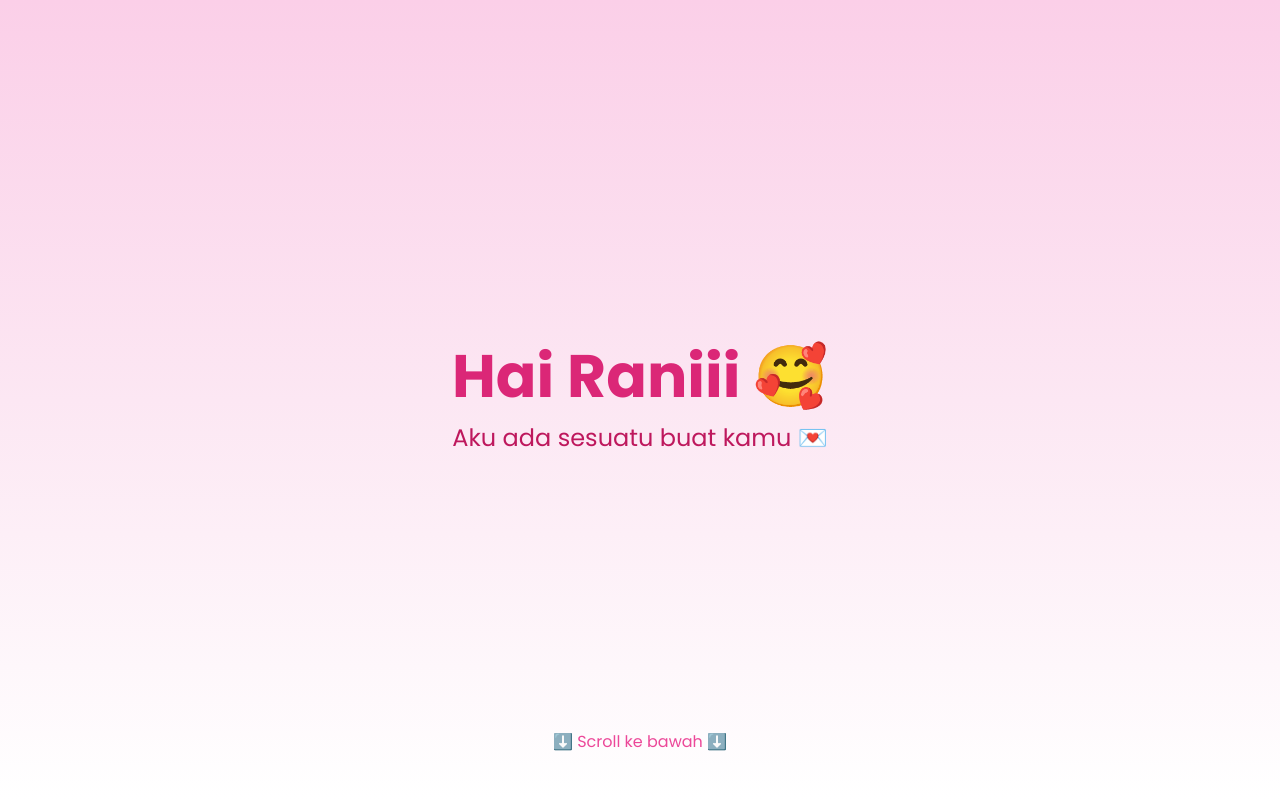
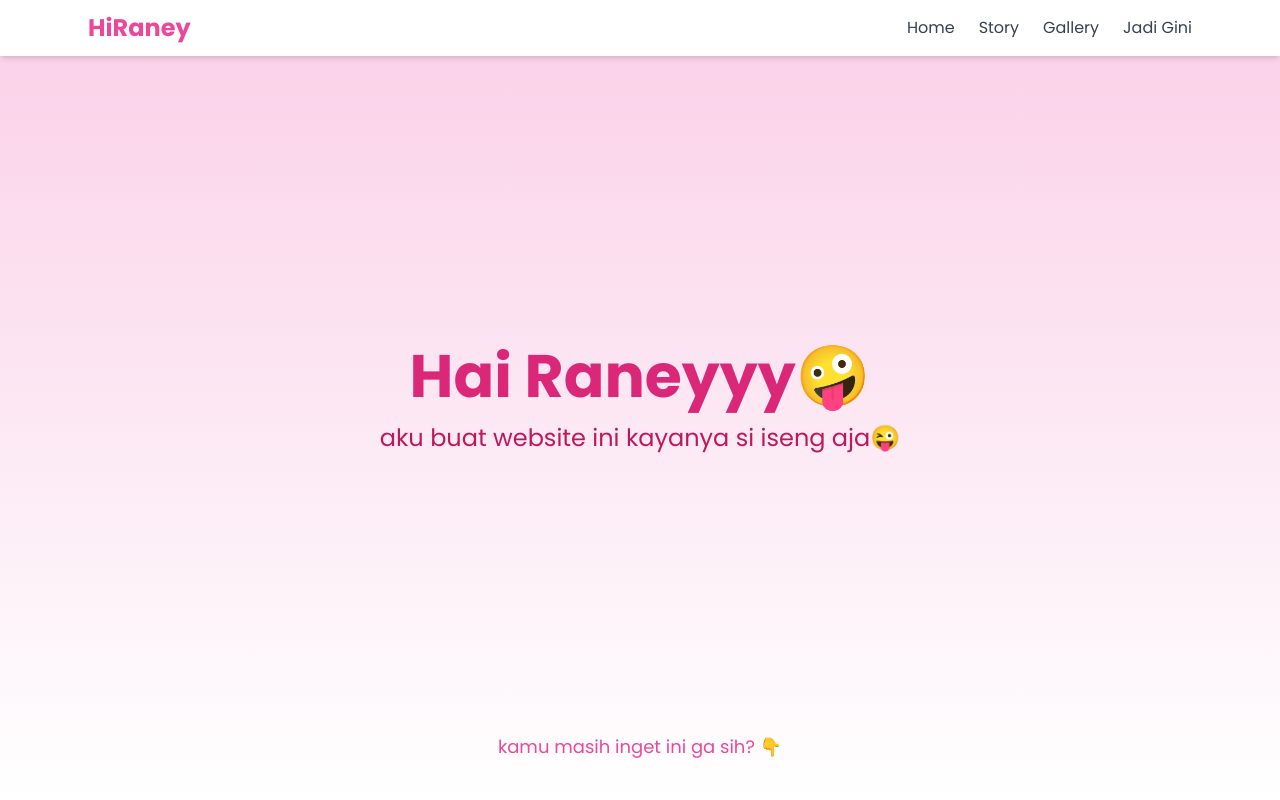
Before and after one commit to septianadip17/serani, a React (Vite) app: page / in a window 1280 px wide. Shown: the top 800 px of the page. Built offline with nearby package versions, Linux system fonts and the light colour scheme.

Commit message:
navbar added

```diff
--- a/package.json
+++ b/package.json
@@ -17,7 +17,8 @@
     "react": "^18.2.0",
     "react-confetti": "^6.4.0",
     "react-dom": "^18.2.0",
-    "react-icons": "^5.5.0"
+    "react-icons": "^5.5.0",
+    "react-scroll": "^1.9.3"
   },
   "devDependencies": {
     "@types/react": "^18.2.66",
--- a/src/App.jsx
+++ b/src/App.jsx
@@ -3,16 +3,18 @@ import StorySection from "./components/StorySection";
 import LoveLetter from "./components/LoveLetter";
 import Proposal from "./components/Proposal";
 import GallerySection from "./components/GallerySection";
+import Navbar from "./components/Navbar.jsx";
 
 function App() {
   return (
-    <>
+    <div className=" mx-auto font-sans">
+      <Navbar />
       <Landing />
       <StorySection />
       <GallerySection />
       <LoveLetter />
       <Proposal />
-    </>
+    </div>
   );
 }
 
--- a/src/components/Landing.jsx
+++ b/src/components/Landing.jsx
@@ -1,42 +1,35 @@
 // src/components/Landing.jsx
 import { motion } from "framer-motion";
-import { useEffect, useState } from "react";
 
 export default function Landing() {
-  const text = "Hai Raniii 🥰";
-  const [displayed, setDisplayed] = useState("");
-  const [index, setIndex] = useState(0);
+  return (
+    <div className="min-h-screen flex flex-col items-center justify-center bg-gradient-to-b from-pink-200 via-pink-100 to-peach-100 text-center relative overflow-hidden px-4" id="home">
+      {/* Main Text (Fade In) */}
+      <motion.h1
+        initial={{ opacity: 0, y: 30 }}
+        animate={{ opacity: 1, y: 0 }}
+        transition={{ duration: 1.2, ease: "easeOut" }}
+        className="text-3xl sm:text-4xl md:text-6xl font-bold text-pink-600 mb-4 font-[Dancing Script]"
+      >
+        Hai Raneyyy🤪
+      </motion.h1>
 
-  useEffect(() => {
-    if (index < text.length) {
-      const timeout = setTimeout(() => {
-        setDisplayed((prev) => prev + text[index]);
-        setIndex(index + 1);
-      }, 150);
-      return () => clearTimeout(timeout);
-    }
-  }, [index, text]);
-
-  return (
-    <div className="min-h-screen flex flex-col items-center justify-center bg-gradient-to-b from-pink-200 via-pink-100 to-peach-100 text-center relative overflow-hidden">
-      {/* Typing text */}
-      <h1 className="text-4xl md:text-6xl font-bold text-pink-600 mb-4 font-[Dancing Script]">
-        {displayed}
-      </h1>
-
-      {/* Sub text */}
-      {index >= text.length && (
-        <p className="text-lg md:text-2xl text-pink-700">
-          Aku ada sesuatu buat kamu 💌
-        </p>
-      )}
+      {/* Sub Text (Fade In after main text) */}
+      <motion.p
+        initial={{ opacity: 0, y: 20 }}
+        animate={{ opacity: 1, y: 0 }}
+        transition={{ duration: 1, delay: 1, ease: "easeOut" }}
+        className="text-base sm:text-lg md:text-2xl text-pink-700 max-w-xl"
+      >
+        aku buat website ini kayanya si iseng aja😜
+      </motion.p>
 
       {/* Animated hearts */}
       <motion.div
         initial={{ y: 200, opacity: 0 }}
         animate={{ y: -250, opacity: 1 }}
         transition={{ repeat: Infinity, duration: 5, ease: "easeInOut" }}
-        className="absolute text-pink-400 text-4xl left-1/4 bottom-0"
+        className="absolute text-pink-400 text-2xl sm:text-3xl md:text-4xl left-1/4 bottom-0"
       >
         💖
       </motion.div>
@@ -44,15 +37,20 @@ export default function Landing() {
         initial={{ y: 200, opacity: 0 }}
         animate={{ y: -300, opacity: 1 }}
         transition={{ repeat: Infinity, duration: 6, ease: "easeInOut" }}
-        className="absolute text-yellow-400 text-3xl right-1/3 bottom-0"
+        className="absolute text-yellow-400 text-xl sm:text-2xl md:text-3xl right-1/3 bottom-0"
       >
         ✨
       </motion.div>
 
       {/* Scroll indicator */}
-      <div className="absolute bottom-10 text-pink-500 animate-bounce">
-        ⬇️ Scroll ke bawah ⬇️
-      </div>
+      <motion.div
+        initial={{ opacity: 0 }}
+        animate={{ opacity: 1 }}
+        transition={{ delay: 2, duration: 1 }}
+        className="absolute bottom-8 text-pink-500 animate-bounce text-sm sm:text-base md:text-lg"
+      >
+        kamu masih inget ini ga sih? 👇
+      </motion.div>
     </div>
   );
 }
--- /dev/null
+++ b/src/components/Navbar.jsx
@@ -0,0 +1,57 @@
+import React from "react";
+import { Link } from "react-scroll"; // biar smooth scroll ke section
+
+export default function Navbar() {
+  return (
+    <nav className="fixed top-0 left-0 w-full bg-white shadow-md z-50">
+      <div className="max-w-6xl mx-auto px-6 py-3 flex justify-between items-center">
+        {/* Logo / Title */}
+        <h1 className="text-2xl font-bold text-pink-500">HiRaney</h1>
+
+        {/* Menu */}
+        <ul className="flex space-x-6 text-gray-700 font-medium">
+          <li>
+            <Link
+              to="home"
+              smooth={true}
+              duration={500}
+              className="cursor-pointer hover:text-pink-500 transition"
+            >
+              Home
+            </Link>
+          </li>
+          <li>
+            <Link
+              to="story"
+              smooth={true}
+              duration={500}
+              className="cursor-pointer hover:text-pink-500 transition"
+            >
+              Story
+            </Link>
+          </li>
+          <li>
+            <Link
+              to="gallery"
+              smooth={true}
+              duration={500}
+              className="cursor-pointer hover:text-pink-500 transition"
+            >
+              Gallery
+            </Link>
+          </li>
+          <li>
+            <Link
+              to="about"
+              smooth={true}
+              duration={500}
+              className="cursor-pointer hover:text-pink-500 transition"
+            >
+              Jadi Gini
+            </Link>
+          </li>
+        </ul>
+      </div>
+    </nav>
+  );
+}
--- a/src/components/Stories.jsx
+++ /dev/null
@@ -1,114 +0,0 @@
-import React from 'react'
-import {
-  FaCommentDots,
-  FaPhoneAlt,
-  FaLaughSquint,
-  FaVideo,
-  FaMoon,
-  FaHeartBroken,
-  FaHeart,
-  FaRing,
-} from "react-icons/fa";
-import { useEffect } from "react";
-import AOS from "aos";
-import "aos/dist/aos.css";
-
-
-const Stories = () => {
-  useEffect(() => {
-    AOS.init({
-      duration: 800,
-      once: true,
-    });
-  }, []);
-
-  const stories = [
-    {
-      title: "Lucu amat yak",
-      text: "It started from a simple chat, but something about you felt special from the very beginning.",
-      icon: FaCommentDots,
-      image: ["/photos/chat-pertama.jpeg", "/photos/ig-chat.png"],
-      imagePosition: "right",
-    },
-    {
-      title: "",
-      text: "Your voice instantly calmed me. That phone call changed everything.",
-      icon: FaPhoneAlt,
-      image: "/photos/first-call.jpeg",
-      imagePosition: "left",
-    },
-    {
-      title: "Our Little Jokes",
-      text: "Gendut Lucu, Nasi Padang, Jatuh-Jatuh — those silly moments became treasures.",
-      icon: FaLaughSquint,
-      image: "/photos/jokes.jpeg",
-      imagePosition: "right",
-    },
-    {
-      title: "Our First Video Call",
-      text: "Seeing your smile on screen made me wish I could reach through it and hug you.",
-      icon: FaVideo,
-      image: "/photos/video-call.jpeg",
-      imagePosition: "left",
-    },
-    {
-      title: "Late Night Talks",
-      text: "Those deep talks at night made me feel safe. I never wanted them to end.",
-      icon: FaMoon,
-      image: "/photos/late-night.jpeg",
-      imagePosition: "right",
-    },
-    {
-      title: "Missing You",
-      text: "Even just a day without your voice felt like something was missing.",
-      icon: FaHeartBroken,
-      image: "/photos/miss-you.jpeg",
-      imagePosition: "left",
-    },
-    {
-      title: "The Moment I Fell",
-      text: "I didn’t even realize I was falling for you — it just felt so natural.",
-      icon: FaHeart,
-      image: "/photos/fall-in-love.jpeg",
-      imagePosition: "right",
-    },
-    {
-      title: "Today",
-      text: "And now, here we are. I gathered all my courage to say what’s been in my heart.",
-      icon: FaRing,
-      image: "/photos/proposal.jpeg",
-      imagePosition: "center",
-    },
-  ];
-
-  return (
-    <div className="stories-container">
-      {stories.map((story, idx) => (
-        <div
-          key={idx}
-          className={`story story-${story.imagePosition}`}
-          data-aos="fade-up"
-        >
-          <div className="story-icon">
-            {React.createElement(story.icon)}
-          </div>
-          <div className="story-content">
-            {story.title && <h3>{story.title}</h3>}
-            <p>{story.text}</p>
-            {Array.isArray(story.image) ? (
-              <div className="story-images">
-                {story.image.map((img, i) => (
-                  <img key={i} src={img} alt="" />
-                ))}
-              </div>
-            ) : (
-              <img src={story.image} alt="" />
-            )}
-          </div>
-        </div>
-      ))}
-    </div>
-  );
-}
-
-export default Stories
--- a/src/components/StorySection.jsx
+++ b/src/components/StorySection.jsx
@@ -93,7 +93,7 @@ const moments = [
 
 export default function StorySection() {
   return (
-    <section className="py-16 bg-gradient-to-b from-pink-50 to-pink-100 relative">
+    <section className="py-16 bg-gradient-to-b from-pink-50 to-pink-100 relative" id="story">
       <h2 className="text-3xl md:text-4xl font-bold text-center mb-12 text-pink-600 font-[Dancing Script]">
         Perjalanan Kita ✨
       </h2>
```
Also changed, not shown: 1 other file (tests, documents, lock files or other folders).
